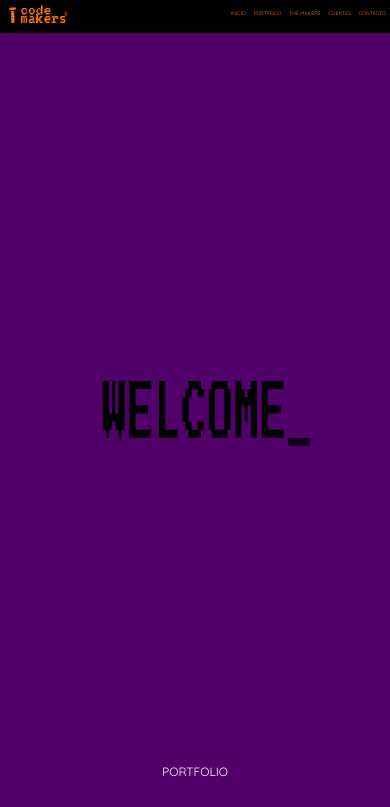
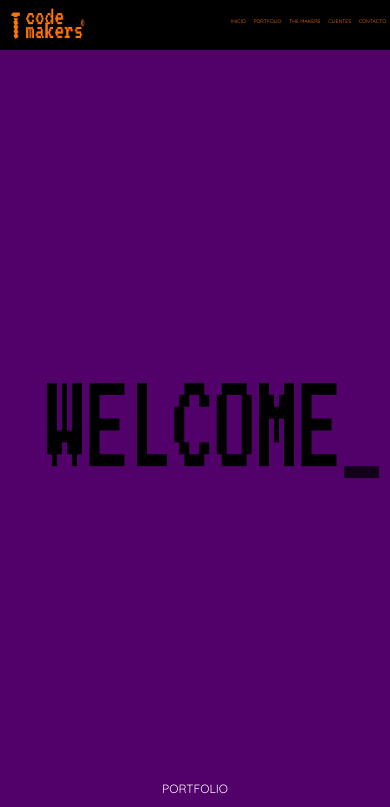
Before and after one commit to agustinbruno1/Proyecto-desarrollo-web, a website: page index.html in a window 390 px wide. Shown: the top 807 px of the page. Drawn offline with nearby package versions, Linux system fonts and the light colour scheme.

Commit message:
se agregaron cambios

```diff
--- a/scss/components/_bienvenida.scss
+++ b/scss/components/_bienvenida.scss
@@ -88,7 +88,7 @@
             h1{
                 letter-spacing: 3px;
                 font-size: 50px;
-                transform: scale(0.5, 1.3);
+                transform: scale(0.8, 1.9);
                 margin-top: 200px;
                 width: 100%;
 
--- a/scss/components/_menu.scss
+++ b/scss/components/_menu.scss
@@ -11,6 +11,7 @@
         display: grid;
         grid-template-columns: 50% 50%;
         grid-template-rows: 100%;
+        align-items: center;
 
         .navegadorLogo{
             font-family: $fuente-titulos;
@@ -84,8 +85,8 @@
         font-size: 32%;
 
             .navegadorLogo img{
-                height: 30px;
-                width: 80px;
+                height: 50px;
+                width: 100px;
             }
 
             .menuNavegador a:hover{
```
Also changed, not shown: css/style.css, 1 other file.
